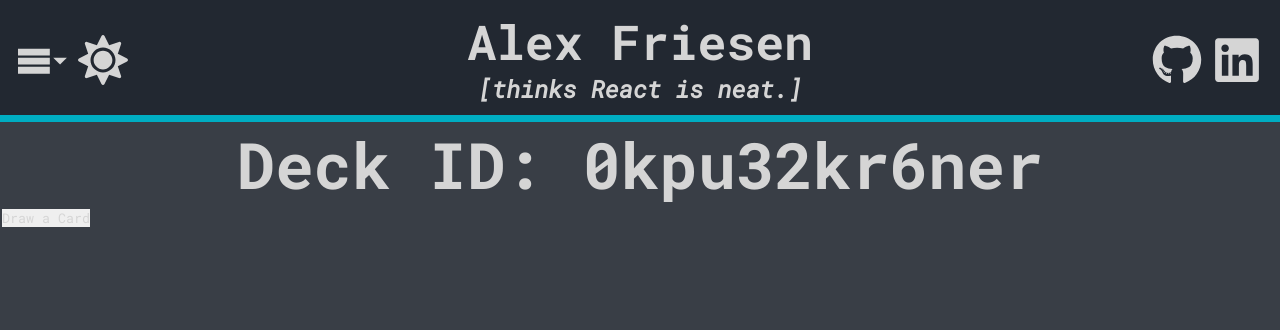
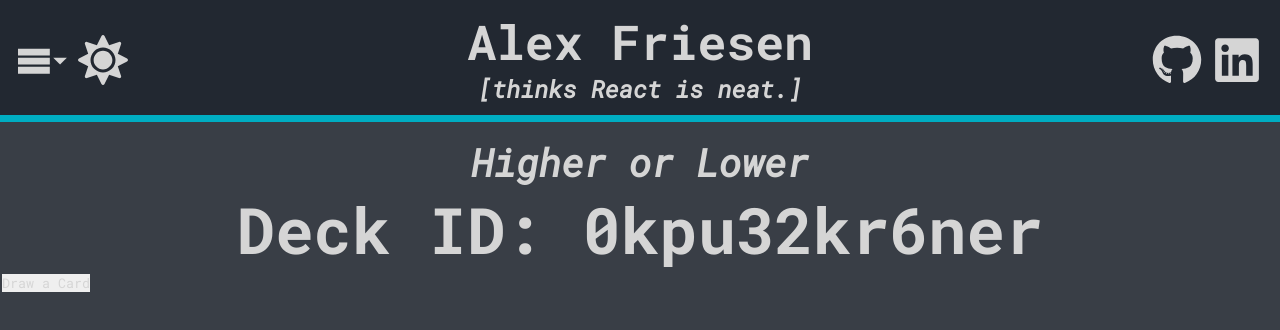
Before and after one commit to TritoLL/react-portfolio, a React (Create React App) app: page /higher-or-lower in a window 1280 px wide. Shown: the top 330 px of the page. Built offline with nearby package versions, Linux system fonts and the light colour scheme.

Commit message:
move some common game styles to CustomStyles
also add CardImage style to HigherOrLower

```diff
--- a/src/components/HigherOrLower.js
+++ b/src/components/HigherOrLower.js
@@ -1,4 +1,5 @@
 import React, { useEffect, useState } from "react";
+import { GameHeader, GameTitle } from "../styles/CustomStyles";
 import styled from "styled-components";
 
 let debugging = true;
@@ -7,6 +8,8 @@ let debugDeckID = "0kpu32kr6ner";
 const ErrorHeading = styled.h1`
     color: red;
 `;
+
+const CardImage = styled.img``;
 
 const HigherOrLower = () => {
     const [deckID, setDeckID] = useState("");
@@ -91,12 +94,15 @@ const HigherOrLower = () => {
     return (
         <>
             {errorMessage}
+            <GameHeader>
+                <GameTitle>Higher or Lower</GameTitle>
+            </GameHeader>
             <h1>Deck ID: {deckID}</h1>
-            <img
+            <CardImage
                 src={firstCard.image}
                 alt={`${firstCard.value} ${firstCard.suit}`}
             />
-            <img
+            <CardImage
                 src={secondCard.image}
                 alt={`${secondCard.value} ${secondCard.suit}`}
             />
--- a/src/components/TicTacDog.js
+++ b/src/components/TicTacDog.js
@@ -1,6 +1,7 @@
 import React, { useState } from "react";
 import styled from "styled-components";
 import TicTacDogAI from "../classes/TicTacDogAI";
+import { GameHeader, GameTitle } from "../styles/CustomStyles";
 
 //[0][1][2]
 //[3][4][5]
@@ -20,26 +21,6 @@ const debugging = false;
 const gapSize = 20;
 const tileBorderSize = 5;
 const noImage = "./images/blank.gif";
-
-const GameTitle = styled.h1`
-    user-select: none;
-    font-size: 5vw;
-    padding-top: 15px;
-    text-align: center;
-    font-style: italic;
-
-    @media (min-width: 768px) {
-        font-size: 3vw;
-    }
-`;
-
-const GameHeader = styled.div`
-    display: flex;
-    justify-content: center;
-    align-items: center;
-    align-text: center;
-    user-select: none;
-`;
 
 const ScoreText = styled.h3`
     user-select: none;
--- a/src/styles/CustomStyles.js
+++ b/src/styles/CustomStyles.js
@@ -65,3 +65,23 @@ export const MobileIconsContainer = styled.div`
         }
     }
 `;
+
+export const GameTitle = styled.h1`
+    user-select: none;
+    font-size: 5vw;
+    padding-top: 15px;
+    text-align: center;
+    font-style: italic;
+
+    @media (min-width: 768px) {
+        font-size: 3vw;
+    }
+`;
+
+export const GameHeader = styled.div`
+    display: flex;
+    justify-content: center;
+    align-items: center;
+    align-text: center;
+    user-select: none;
+`;
```
